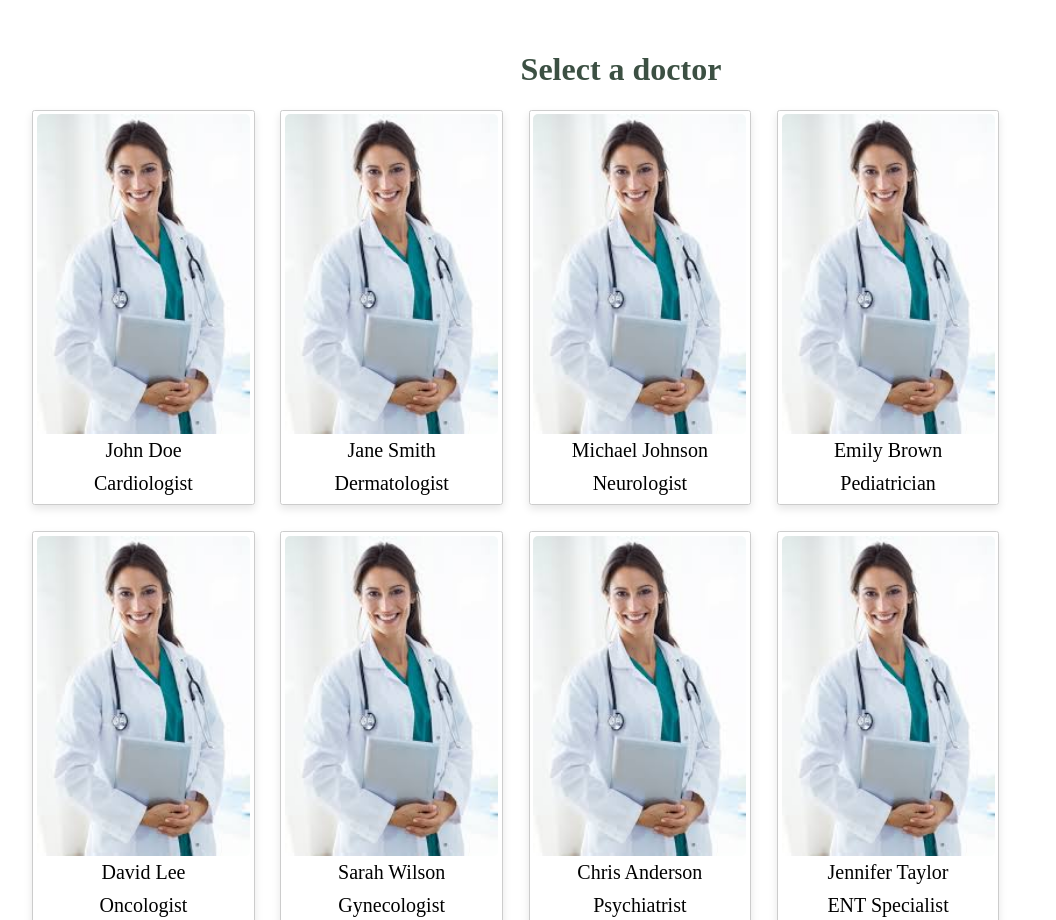
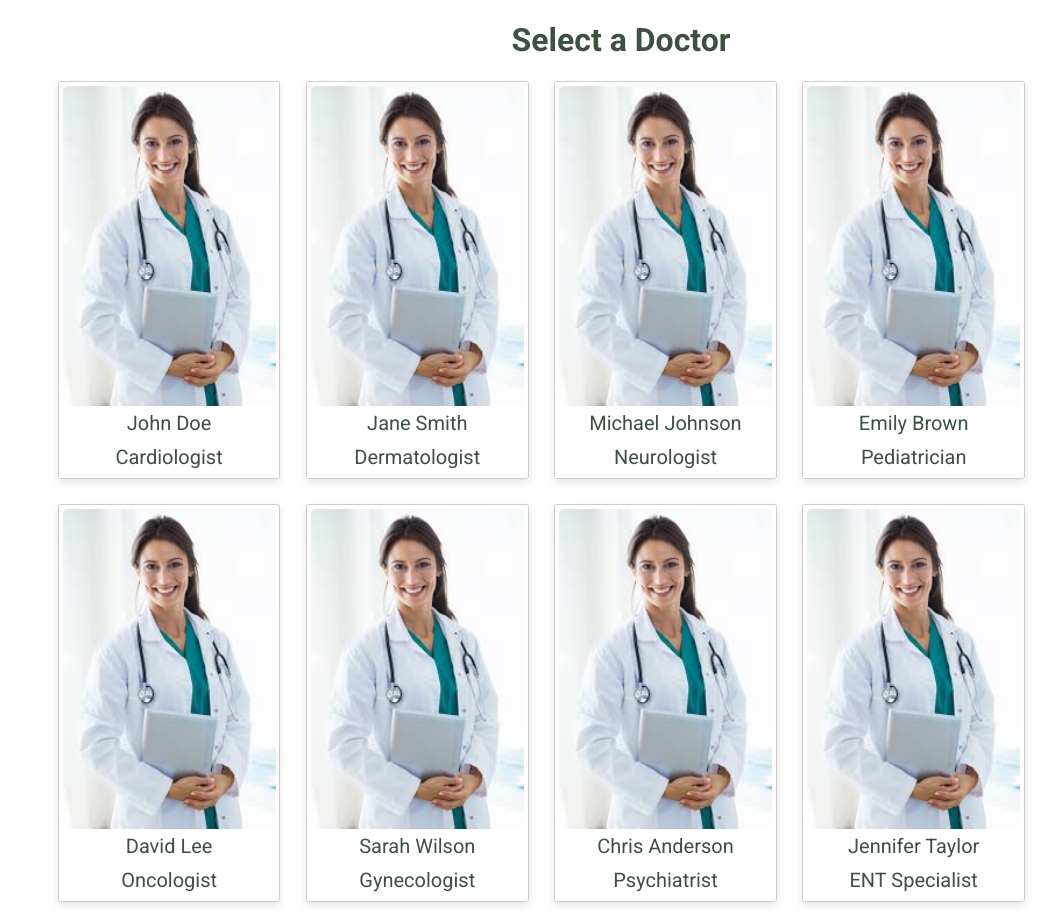
Before and after one commit to tarupathak/Intern-Task, a plain HTML site: page index.html in a window 1280 px wide. Shown: the top 920 px of the page, without its empty margins (19-1075 px from the left). Drawn offline with Linux system fonts and the light colour scheme.

Commit message:
Added all the styling

```diff
--- a/index.html
+++ b/index.html
@@ -4,10 +4,16 @@
     <meta charset="UTF-8" />
     <meta name="viewport" content="width=device-width, initial-scale=1.0" />
     <link rel="stylesheet" href="styles.css" />
+    <link rel="preconnect" href="https://fonts.googleapis.com" />
+    <link rel="preconnect" href="https://fonts.gstatic.com" crossorigin />
+    <link
+      href="https://fonts.googleapis.com/css2?family=Kalam:wght@300;400;700&family=PT+Sans+Narrow:wght@400;700&family=Roboto:ital,wght@0,100;0,300;0,400;0,500;0,700;0,900;1,100;1,300;1,400;1,500;1,700;1,900&display=swap"
+      rel="stylesheet"
+    />
     <title>Intern Task</title>
   </head>
   <body>
-    <h1>Select a doctor</h1>
+    <h1>Select a Doctor</h1>
     <div class="user-container" id="userContainer"></div>
     <script>
       var usersData = [
--- a/styles.css
+++ b/styles.css
@@ -1,7 +1,7 @@
 .user-card {
   border: 1px solid #ccc;
-    border-radius: .2vw;;
-    padding: .3vw;
+  border-radius: 0.2vw;
+  padding: 0.3vw;
   height: fit-content;
   width: fit-content;
   box-shadow: 0 4px 8px rgba(0, 0, 0, 0.1);
@@ -9,8 +9,13 @@
   flex-direction: column;
   justify-content: space-evenly;
   align-items: center;
+  color: #3c5043;
 }
 
+.user-card:hover {
+  background-color: #3c5043;
+  color: white;
+}
 .user-card img {
   width: 100%;
   border-radius: 5px;
@@ -20,23 +25,25 @@
 .user-card p {
   margin: 5px 0;
   font-size: 20px;
-    font-weight: 500;
+  font-weight: 400;
+  font-family: "Roboto", sans-serif;
 }
 
-h1{
+h1 {
   text-align: center;
   color: #3c5043;
+  font-family: "Roboto", sans-serif;
 }
 
-.user-container{
+.user-container {
   display: flex;
   flex-direction: row;
   justify-content: flex-start;
   align-items: center;
   flex-wrap: wrap;
-    gap:2vw;
+  gap: 2vw;
 }
 
-body{
-    margin: 4vw;
+body {
+    margin: 0 6vw;
 }
```
Lines whose indentation alone changed are shown as unchanged.
